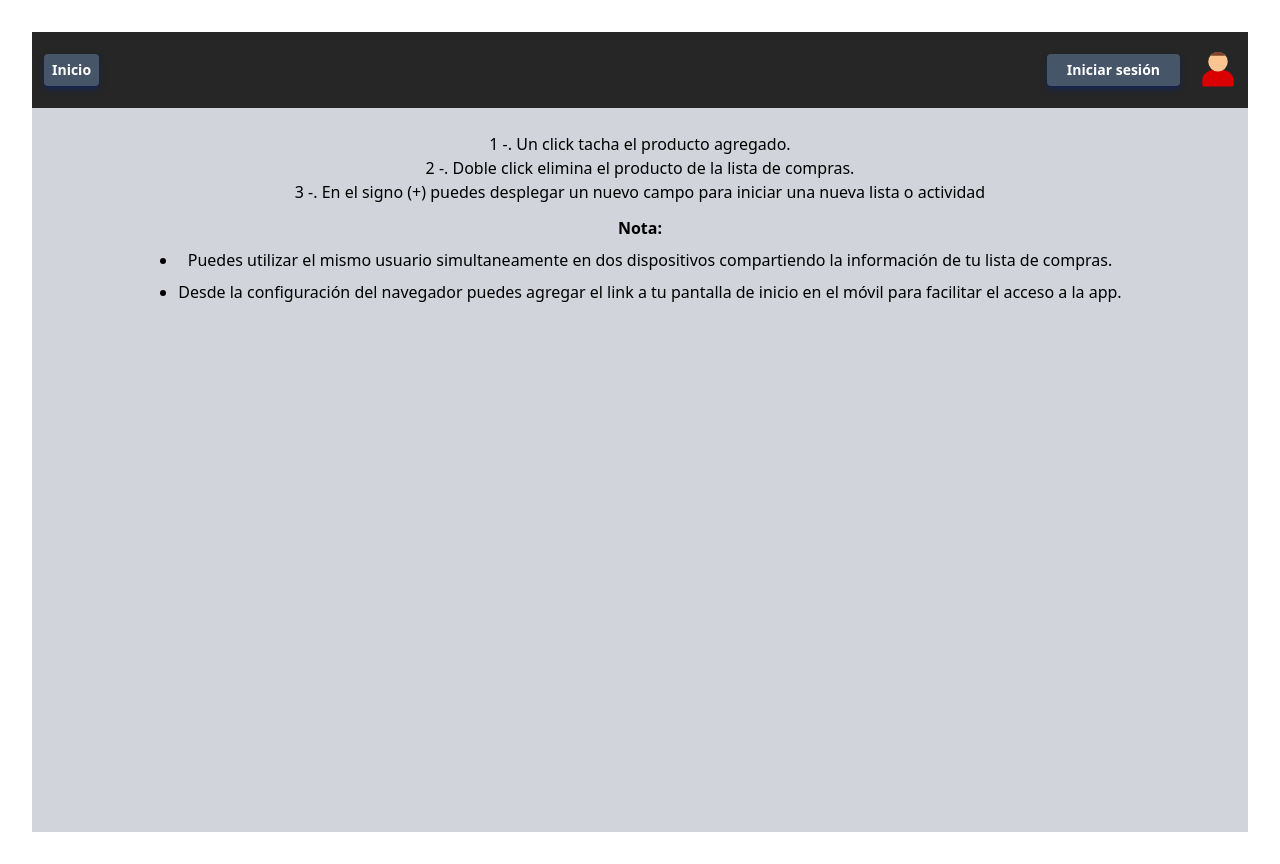
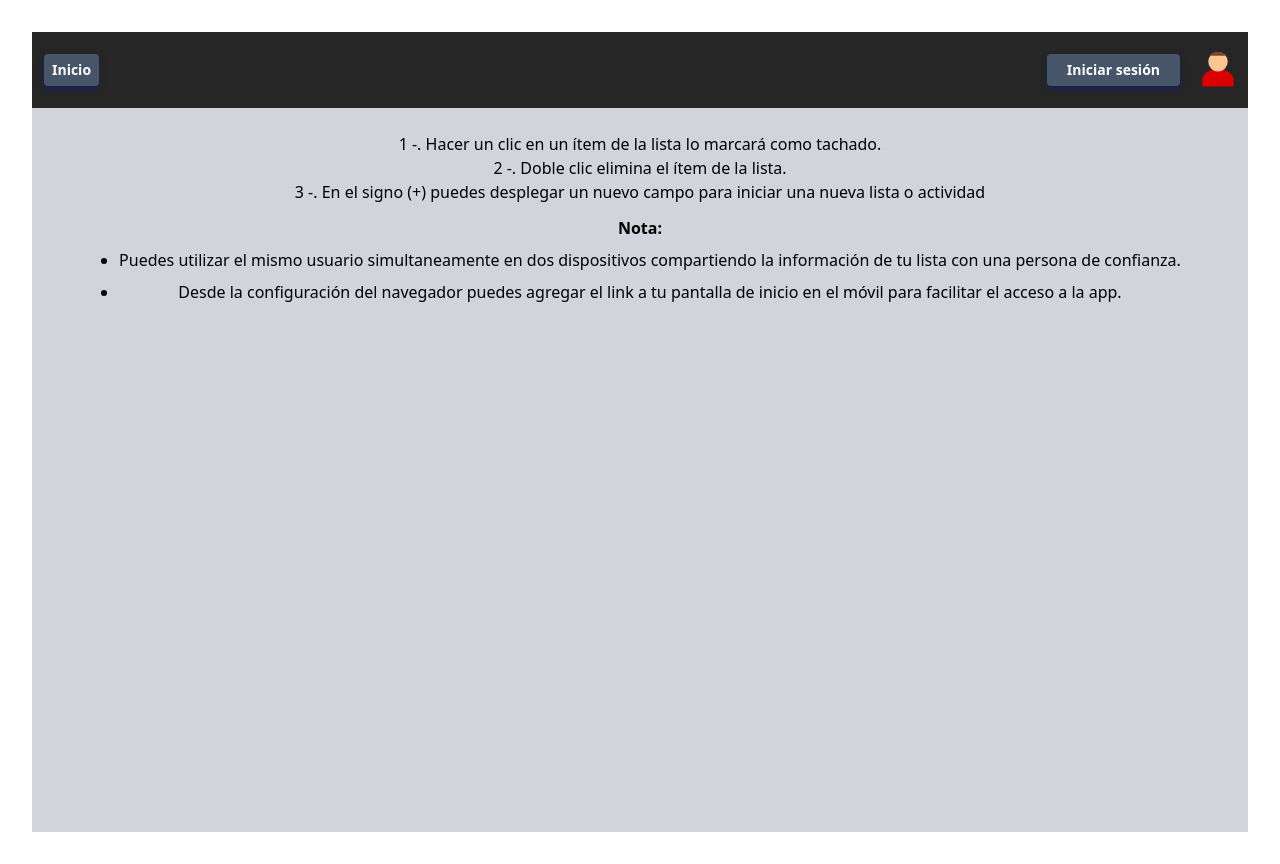
Before and after one commit to carlos-brazon/marketlist, a React (Vite) app: page /HowToUse in a window 1280 px wide. Built offline with nearby package versions, Linux system fonts and the light colour scheme; no server answers; what tailwindcss-animated would draw is missing.

Commit message:
2.0 corregido howuse

```diff
--- a/src/App.jsx
+++ b/src/App.jsx
@@ -17,7 +17,7 @@ function App() {
   const settime = () => {
     setTimeout(() => {
       setLoading(true)
-    }, 1500);
+    }, 1700);
   }
 
   useEffect(() => {
--- a/src/components/Danger.jsx
+++ b/src/components/Danger.jsx
@@ -8,6 +8,8 @@ const Danger = () => {
   const { button, setButton, setList, setDanger, userIn, setControlTags } = useContext(AllItemsContext);
 
   const handleClick = async () => {
+    setDanger(false);
+      setControlTags(false);
     const userDocRef = doc(db, 'users4', userIn.uid);
     const userDocSnapshot = await getDoc(userDocRef);
 
@@ -25,8 +27,6 @@ const Danger = () => {
         return acc
       }, []);
 
-      setDanger(false);
-      setControlTags(false);
       if (tags.length >= 1) {
         setButton(tags[0])
       } else {
--- a/src/components/HowUse.jsx
+++ b/src/components/HowUse.jsx
@@ -4,15 +4,15 @@ const HowUse = () => {
     return (
         <div className='flex flex-col gap-3 p-4'>
             <div>
-                <p> 1 -. Un click tacha el producto agregado.</p>
-                <p> 2 -. Doble click elimina el producto de la lista de compras.</p>
+                <p> 1 -. Hacer un clic en un ítem de la lista lo marcará como tachado.</p>
+                <p> 2 -. Doble clic elimina el ítem de la lista.</p>
                 <p> 3 -. En el signo (+) puedes desplegar un nuevo campo para iniciar una nueva lista o actividad</p>
             </div>
 
             <div className='flex flex-col'>
                 <span className='font-semibold'>Nota:</span>
                 <ul className='flex flex-col gap-2 pt-2 pl-5'>
-                    <li className='list-disc'> Puedes utilizar el mismo usuario simultaneamente en dos dispositivos compartiendo la información de tu lista de compras.</li>
+                    <li className='list-disc'> Puedes utilizar el mismo usuario simultaneamente en dos dispositivos compartiendo la información de tu lista con una persona de confianza.</li>
                     <li className='list-disc'> Desde la configuración del navegador puedes agregar el link a tu pantalla de inicio en el móvil para facilitar el acceso a la app.</li>
 
                 </ul>
```
